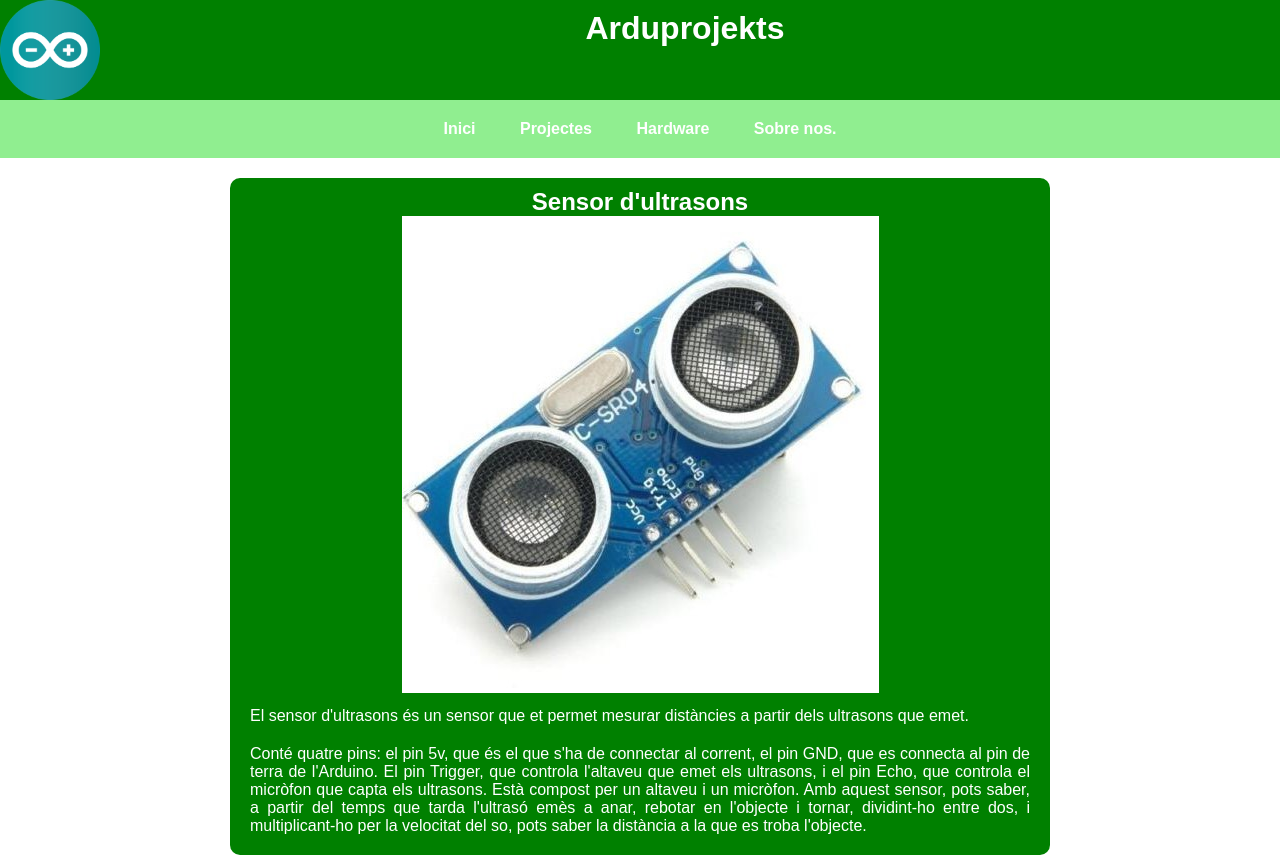
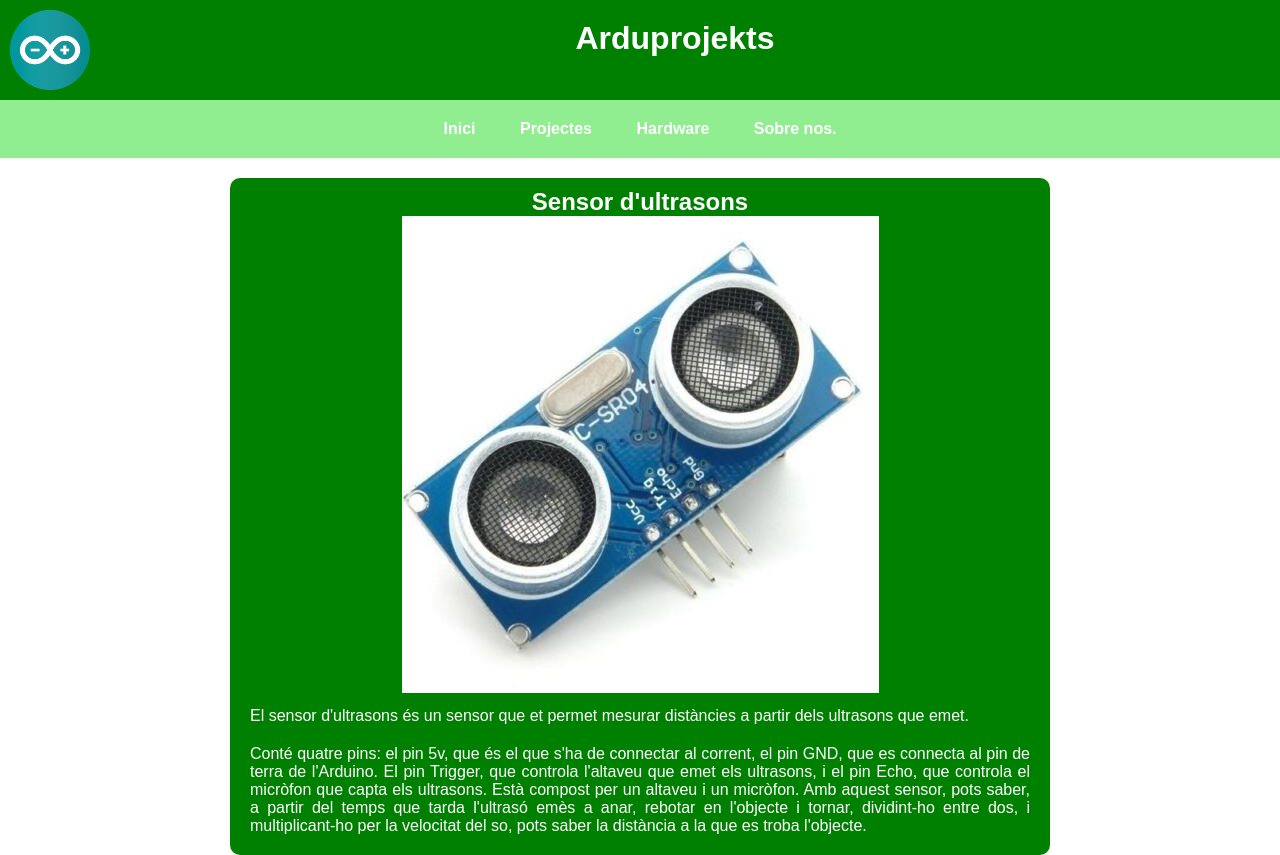
Before and after one commit to P41T0/projectefinal, a plain HTML site: page hardware1.html in a window 1280 px wide. Shown: the top 855 px of the page. Drawn offline with Linux system fonts and the light colour scheme.

Commit message:
Update hardware.css

```diff
--- a/hardware.css
+++ b/hardware.css
@@ -13,12 +13,14 @@ body {
 
 header {
     background-color: green;
-    height: 100px;
+    height: 80px;
+    padding: 10px 10px 10px 10px;
     color: white;
 }
 
 img#logoWeb {
-    max-width: 100px;
+
+    max-width: 80px;
     float: left;
 }
 
```
